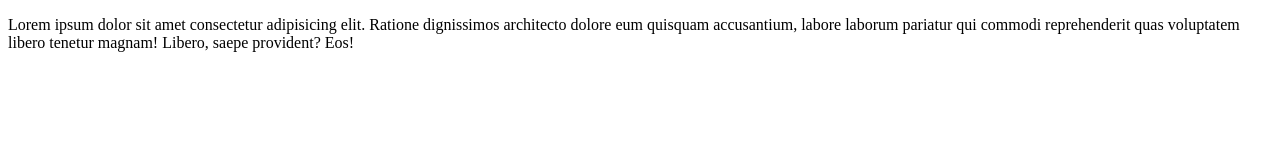
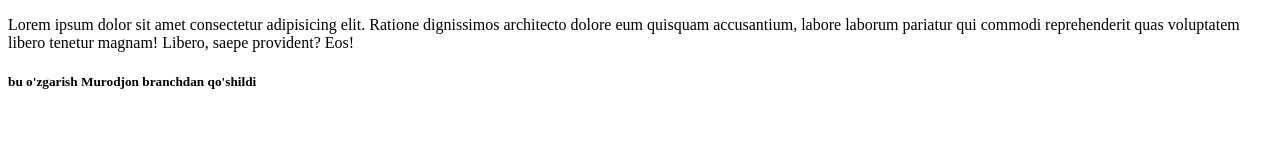
Before and after one commit to murodjon992/sakkiz_guruh, a plain HTML site: page index.html in a window 1280 px wide. Drawn offline with Linux system fonts and the light colour scheme.

Commit message:
murodjon_branch

```diff
--- a/index.html
+++ b/index.html
@@ -8,5 +8,6 @@
 </head>
 <body>
     <p>Lorem ipsum dolor sit amet consectetur adipisicing elit. Ratione dignissimos architecto dolore eum quisquam accusantium, labore laborum pariatur qui commodi reprehenderit quas voluptatem libero tenetur magnam! Libero, saepe provident? Eos!</p>
+    <h5>bu o'zgarish Murodjon branchdan qo'shildi</h5>
 </body>
 </html>
--- a/style.css
+++ b/style.css
@@ -0,0 +1,4 @@
+*{
+    margin: 0;
+    padding: 0;
+}
```
